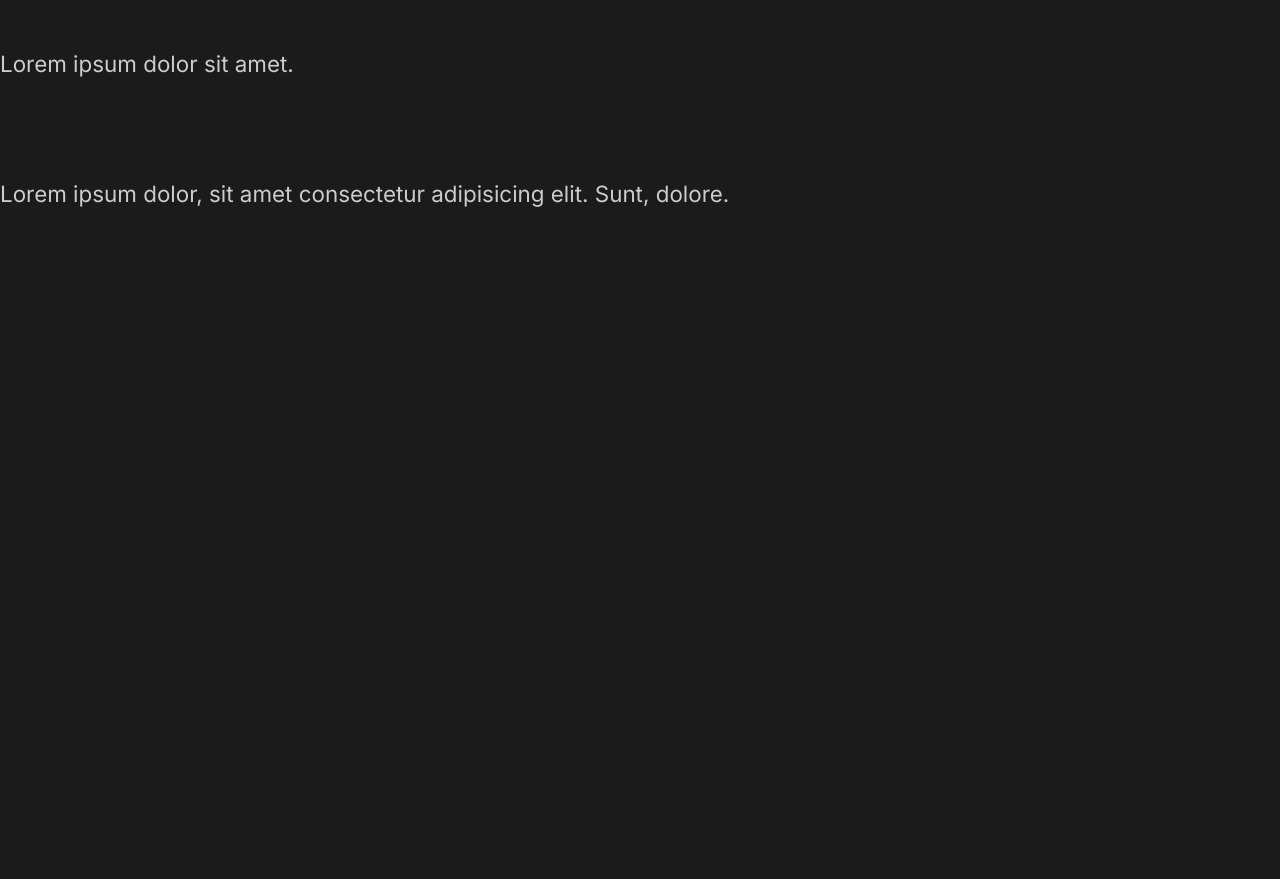
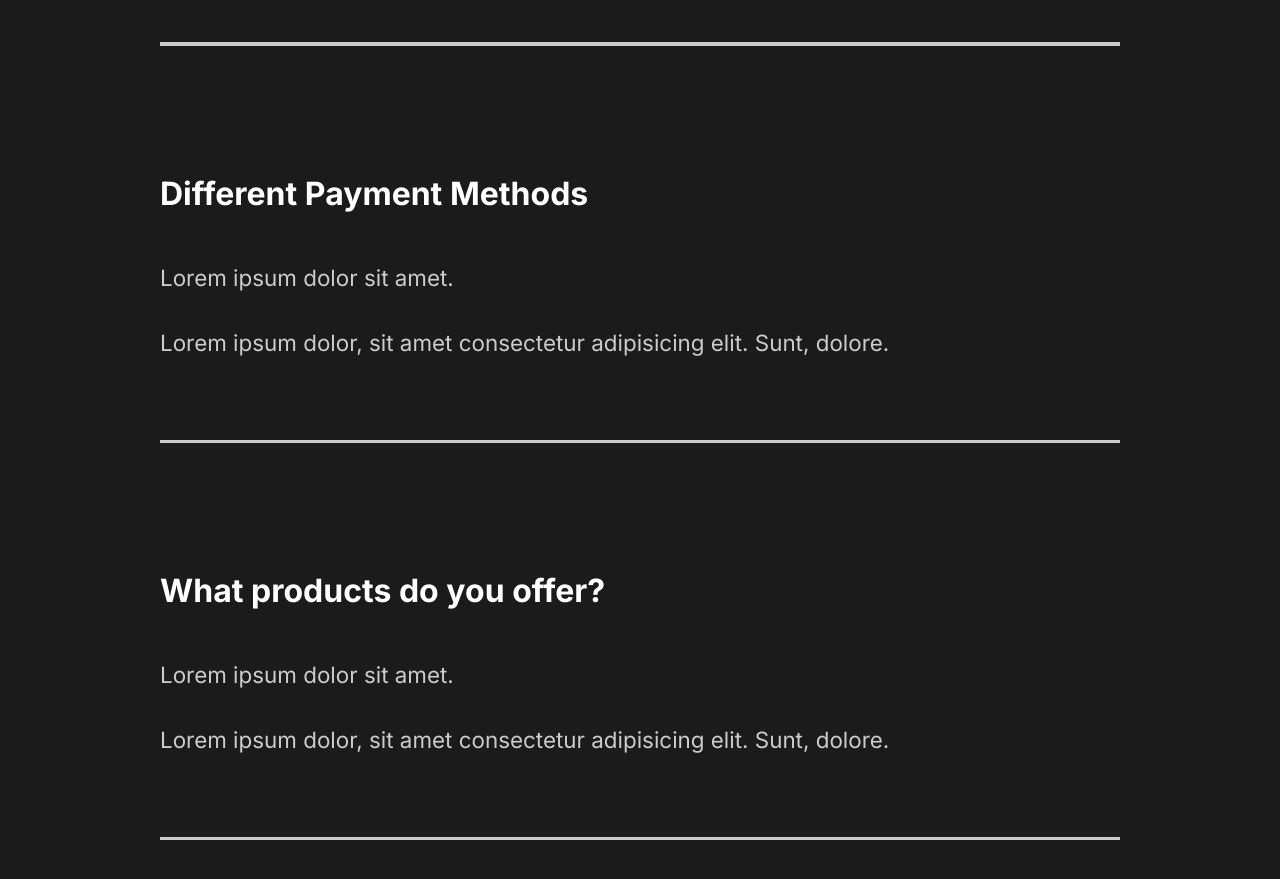
Before and after one commit to AvellaJB/tuto-capture-annotation, a React (Create React App) app: page / in a window 1280 px wide. Shown: the part 3006-3885 px from the top of the page. Before the commit the page ends 3265 px from the top, so only its background shows below. Built offline with nearby package versions, Linux system fonts and the light colour scheme.

Commit message:
Styling de la FAQ

```diff
--- a/src/components/FaqSection.js
+++ b/src/components/FaqSection.js
@@ -1,8 +1,10 @@
 import React from "react";
+import styled from "styled-components";
+import { About } from "../styles";
 
 const FaqSection = () => {
   return (
-    <div className="faq">
+    <Faq>
       <h2>
         Any Questions <span>FAQ</span>
       </h2>
@@ -15,6 +17,7 @@
             dolore.
           </p>
         </div>
+        <div className="faq-line"></div>
       </div>
       <div className="question">
         <h4>Daily Schedule?</h4>
@@ -25,6 +28,7 @@
             dolore.
           </p>
         </div>
+        <div className="faq-line"></div>
       </div>
       <div className="question">
         <h4>Different Payment Methods</h4>
@@ -35,6 +39,7 @@
             dolore.
           </p>
         </div>
+        <div className="faq-line"></div>
       </div>
       <div className="question">
         <h4>What products do you offer? </h4>
@@ -45,9 +50,38 @@
             dolore.
           </p>
         </div>
+        <div className="faq-line"></div>
       </div>
-    </div>
+    </Faq>
   );
 };
 
+const Faq = styled(About)`
+display: block;
+span {
+  display: block;
+}
+h2{
+  font-weight: lighter;
+  padding-bottom: 2rem;
+}
+.faq-line{
+  background: #CCCCCC;
+  height: 0.2rem;
+  margin: 2rem 0rem;
+  width: 100%;
+}
+.question{
+  padding : 3rem 0rem;
+  cursor: pointer;
+}
+.answer {
+  padding : 2rem 0rem;
+  p{
+    padding : 1rem 0rem;
+  }
+}
+`;
+
+
 export default FaqSection;
--- a/src/components/GlobalStyle.js
+++ b/src/components/GlobalStyle.js
@@ -37,7 +37,7 @@
     }
 h4 {
     font-weight: bold;
-
+    font-size: 2rem;
 }
 span {
     font-weight: bold;
```
